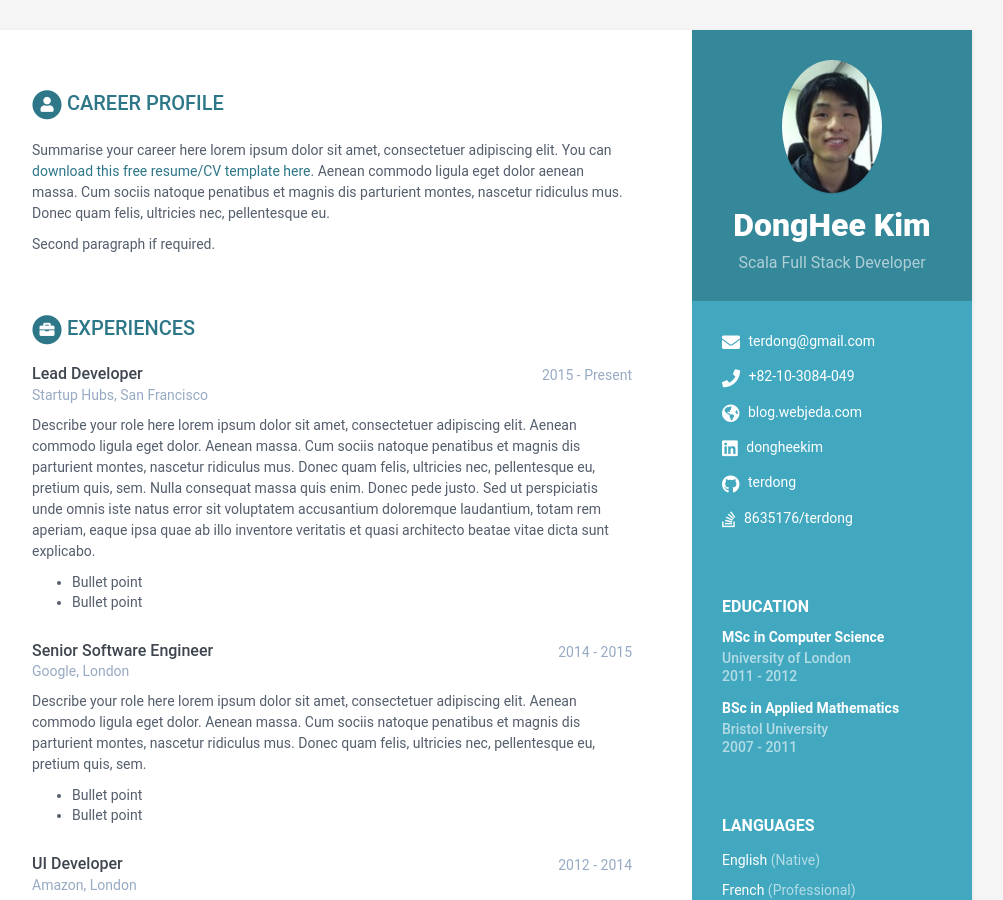
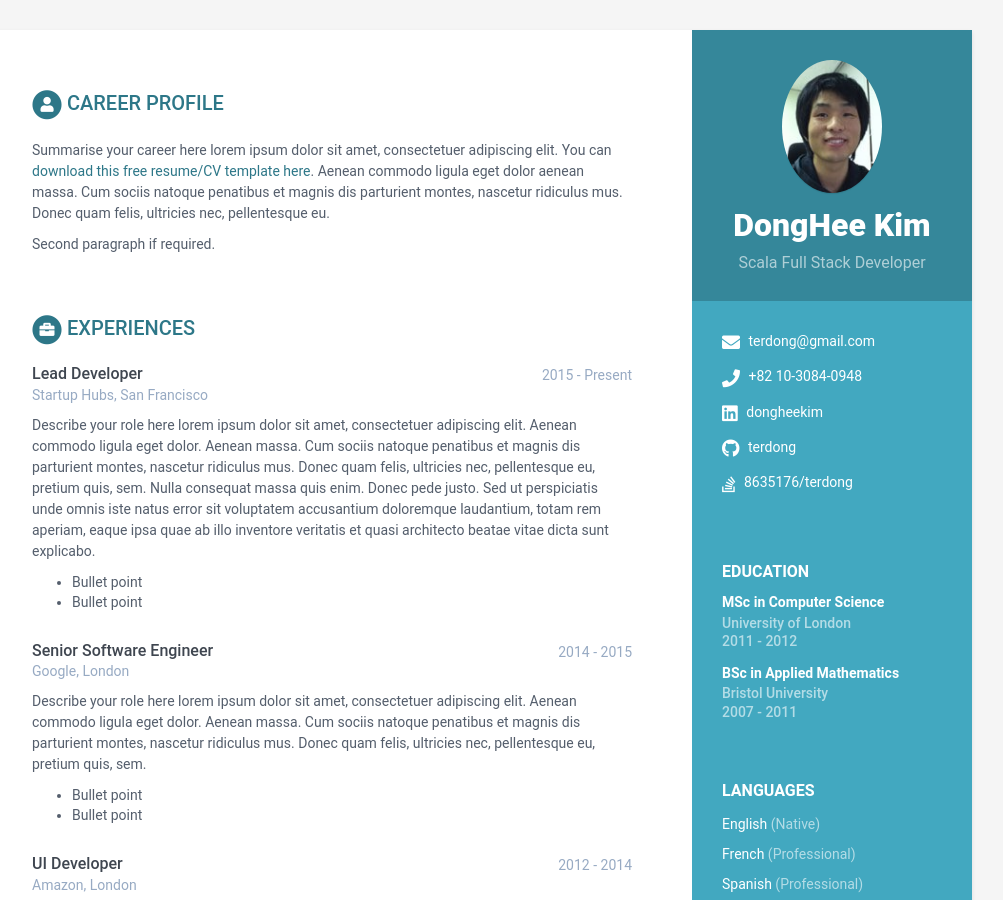
Before and after one commit to terdong/terdong.github.io, a Jekyll site: the page built from index.html, in a window 1280 px wide and 900 px high. Shown: the whole window, without its empty margins (168-1171 px from the left). Built offline with Jekyll 4.4.1, drawn with Linux system fonts in a browser that asks for light colours.

Commit message:
Update data.yml

```diff
--- a/_data/data.yml
+++ b/_data/data.yml
@@ -13,8 +13,8 @@ sidebar:
 
     # Sidebar links
     email: terdong@gmail.com
-    phone: +82-10-3084-049
-    website: blog.webjeda.com #do not add http://
+    phone: +82 10-3084-0948
+    website: #do not add http://
     linkedin: dongheekim
     github: terdong
     gitlab:
```
